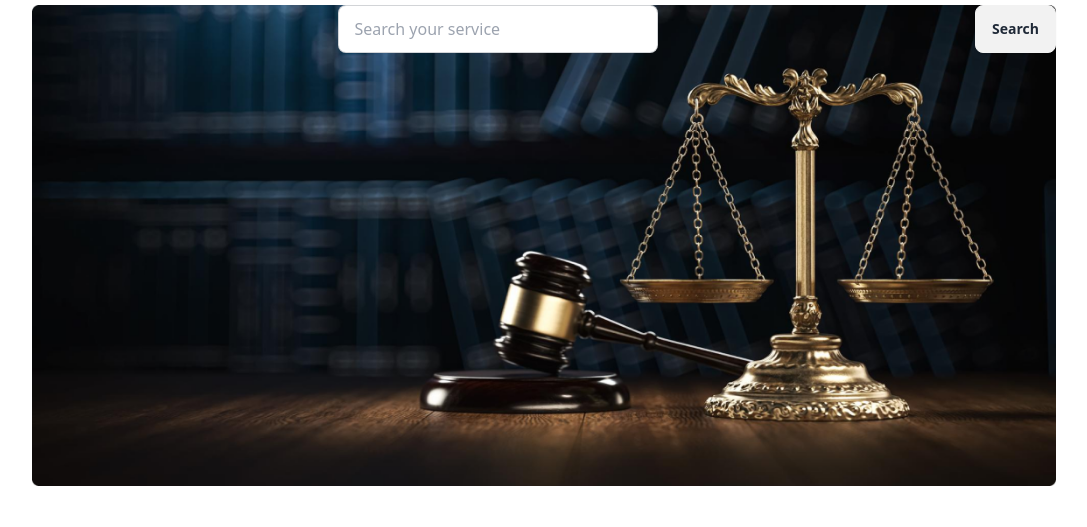
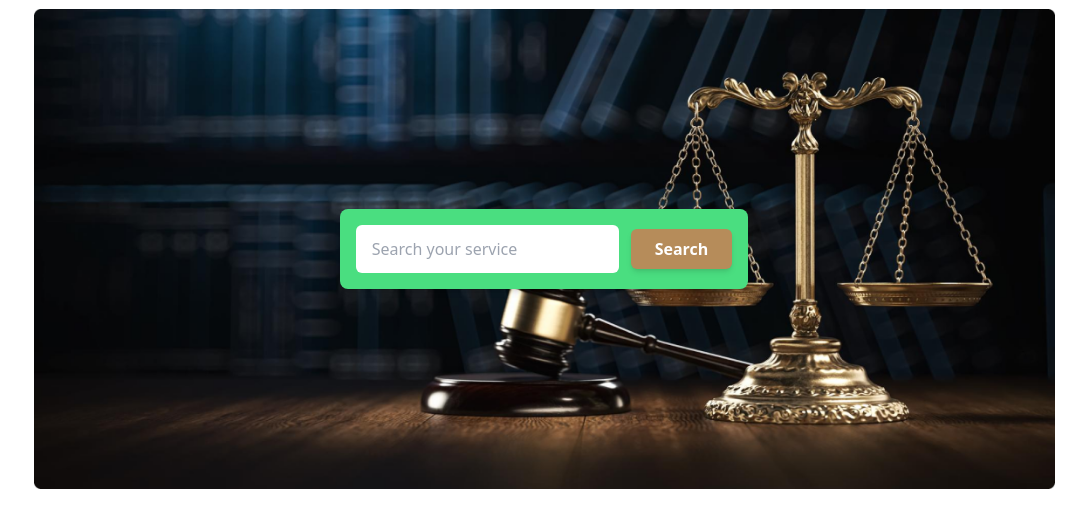
Before and after one commit to codevbase/module-15-legal-solution, a plain HTML site: page index.html in a window 1280 px wide. Shown: the part 63-590 px from the top of the page, without its empty margins (96-1183 px from the left). Drawn offline with nearby package versions, Linux system fonts and the light colour scheme.

Commit message:
input bar and button placed in the center

```diff
--- a/index.html
+++ b/index.html
@@ -85,14 +85,14 @@
     </header>
     <main>
       <!--Banner section-->
-      <section class="max-w-5xl mx-auto">
-        <div class="w-full h-screen bg-[url('./images/banner.png')] bg-contain bg-no-repeat">
-          <div class="flex flex-col sm:flex-row lg:gap-3 justify-center ">
-            <div class="form-control w-full max-w-xs mx-auto">
+      <!-- <section class="max-w-5xl mx-auto">
+        <div class="flex w-full h-screen bg-[url('./images/banner.png')] bg-contain bg-no-repeat justify-center items-center">
+          <div class="flex flex-col sm:flex-row lg:gap-3 justify-center items-center bg-green-400">
+            <div class="w-full max-w-xs">
               <input
                 type="text"
                 placeholder="Search your service"
-                class="input input-bordered w-full max-w-xs justify-self-center"
+                class="input w-full max-w-xs justify-self-center"
               />
             </div>
             <div class="flex justify-center">
@@ -101,7 +101,28 @@
 
           </div>
         </div>
+      </section> -->
+
+      <section class="max-w-5xl mx-auto my-1">
+        <div class="w-full h-[60vh] bg-[url('./images/banner.png')] bg-contain bg-no-repeat flex justify-center items-center bg-center">
+          <div class="flex flex-col sm:flex-row lg:gap-3 sm:justify-center sm:items-center bg-green-400 p-4 rounded-lg shadow-md">
+            <div class="w-full max-w-xs">
+              <input
+                type="text"
+                placeholder="Search your service"
+                class="input w-full max-w-xs border-none px-4 py-2 rounded-md"
+              />
+            </div>
+            <div class="flex justify-center sm:mt-0">
+              <button class="px-6 py-2 bg-[#B68C5A] text-white font-bold rounded-md shadow-md hover:bg-blue-600">
+                Search
+              </button>
+            </div>
+          </div>
+        </div>
       </section>
+
+
     </main>
     <footer></footer>
   </body>
```
